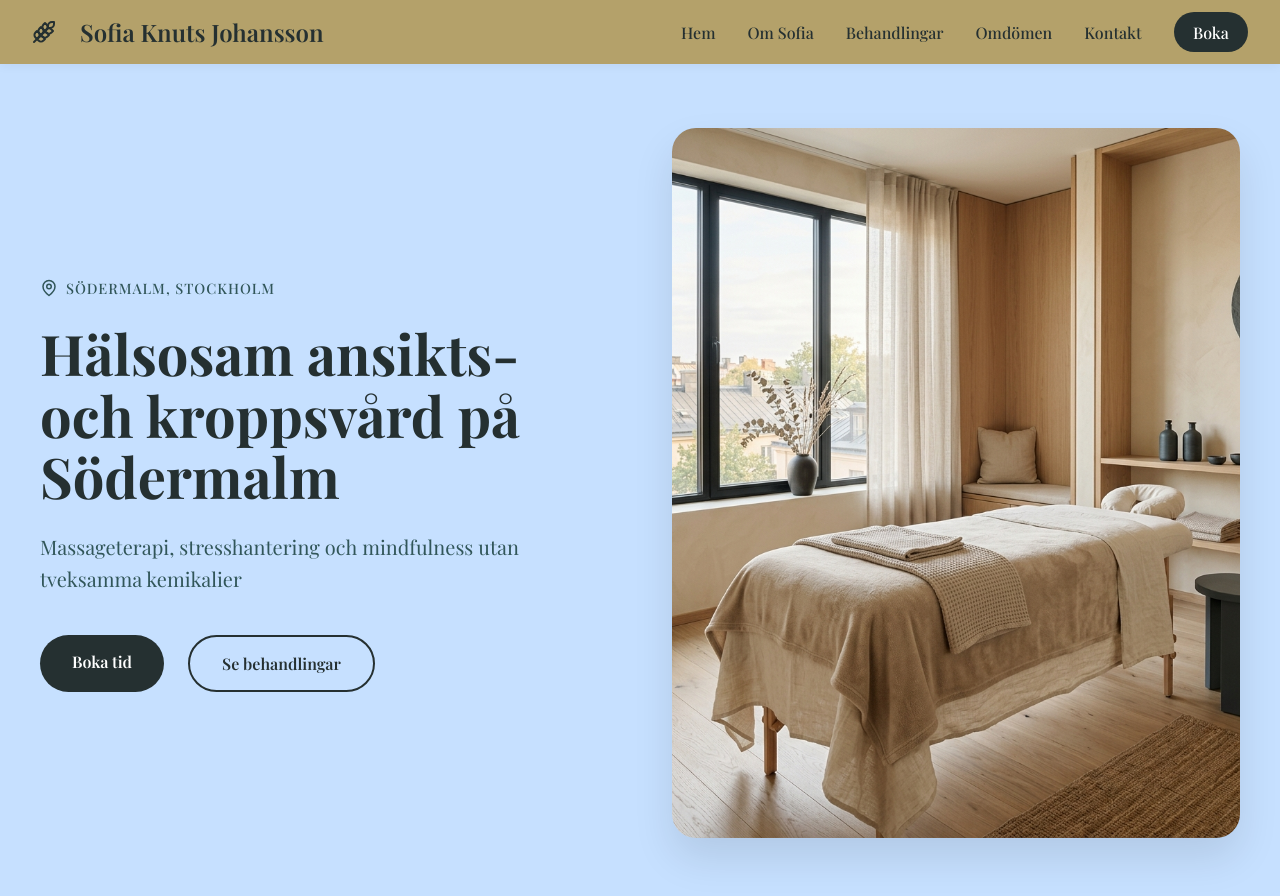
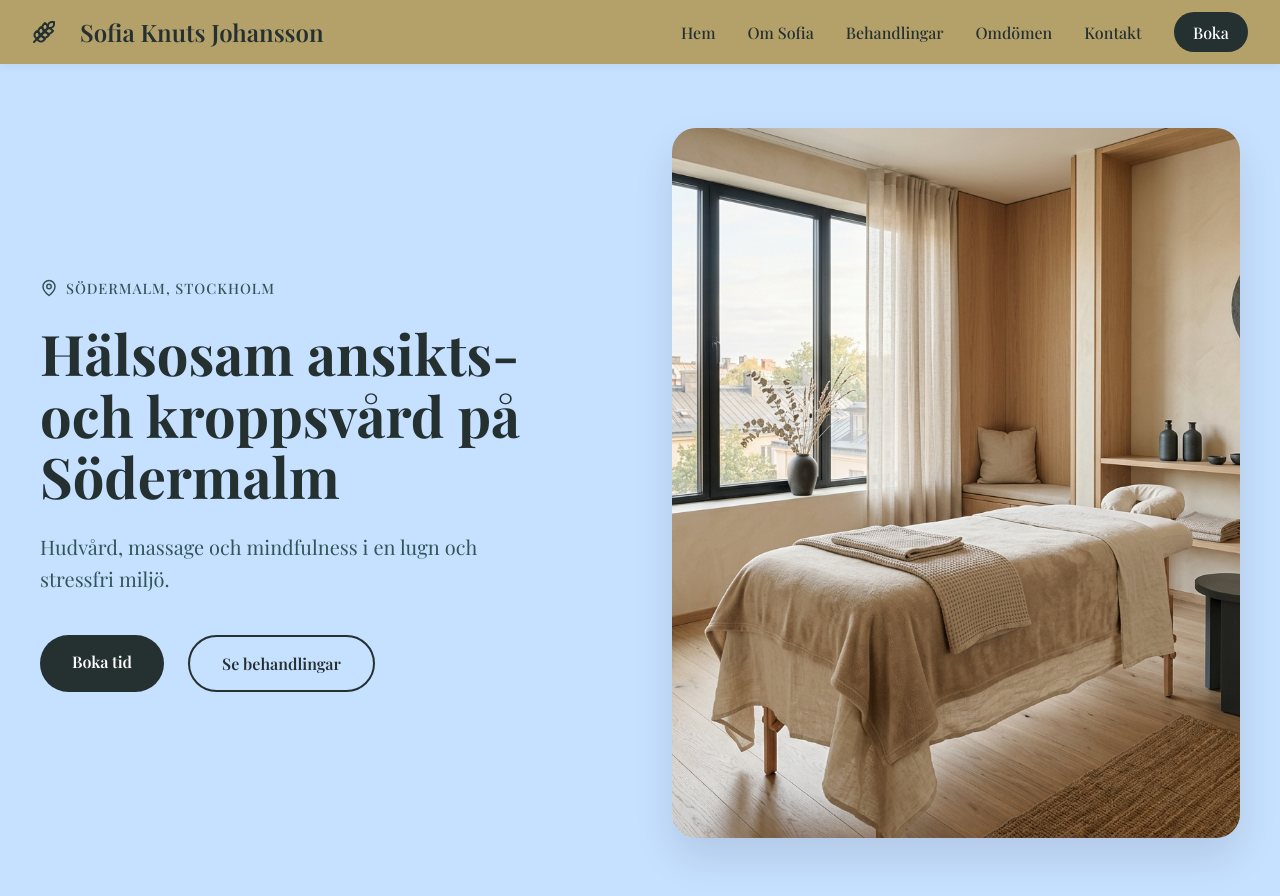
Before and after one commit to jacomaco/kornet, a React (Vite) app in the folder kornet/: page / in a window 1280 px wide. Shown: the top 896 px of the page. Built offline with nearby package versions, Linux system fonts and the light colour scheme; a web font is replaced by a local one.

Commit message:
refactor: update hero section tagline and format map-pin icon SVG

```diff
--- a/kornet/src/components/Hero.tsx
+++ b/kornet/src/components/Hero.tsx
@@ -6,11 +6,11 @@ function Hero() {
       <div className="hero-container">
         <div className="hero-content">
           <div className="hero-location">
-            <svg xmlns="http://www.w3.org/2000/svg" width="18" height="18" viewBox="0 0 24 24" fill="none" stroke="currentColor" strokeWidth="2" strokeLinecap="round" strokeLinejoin="round" className="lucide lucide-map-pin"><path d="M20 10c0 6-8 12-8 12s-8-6-8-12a8 8 0 0 1 16 0Z"/><circle cx="12" cy="10" r="3"/></svg>
+            <svg xmlns="http://www.w3.org/2000/svg" width="18" height="18" viewBox="0 0 24 24" fill="none" stroke="currentColor" strokeWidth="2" strokeLinecap="round" strokeLinejoin="round" className="lucide lucide-map-pin"><path d="M20 10c0 6-8 12-8 12s-8-6-8-12a8 8 0 0 1 16 0Z" /><circle cx="12" cy="10" r="3" /></svg>
             <span>Södermalm, Stockholm</span>
           </div>
           <h1>Hälsosam ansikts- och kroppsvård på Södermalm</h1>
-          <p>Massageterapi, stresshantering och mindfulness utan tveksamma kemikalier</p>
+          <p>Hudvård, massage och mindfulness i en lugn och stressfri miljö.</p>
           <div className="hero-ctas">
             <a href="#booking" className="btn btn-primary">Boka tid</a>
             <a href="#treatments" className="btn btn-secondary">Se behandlingar</a>
```
